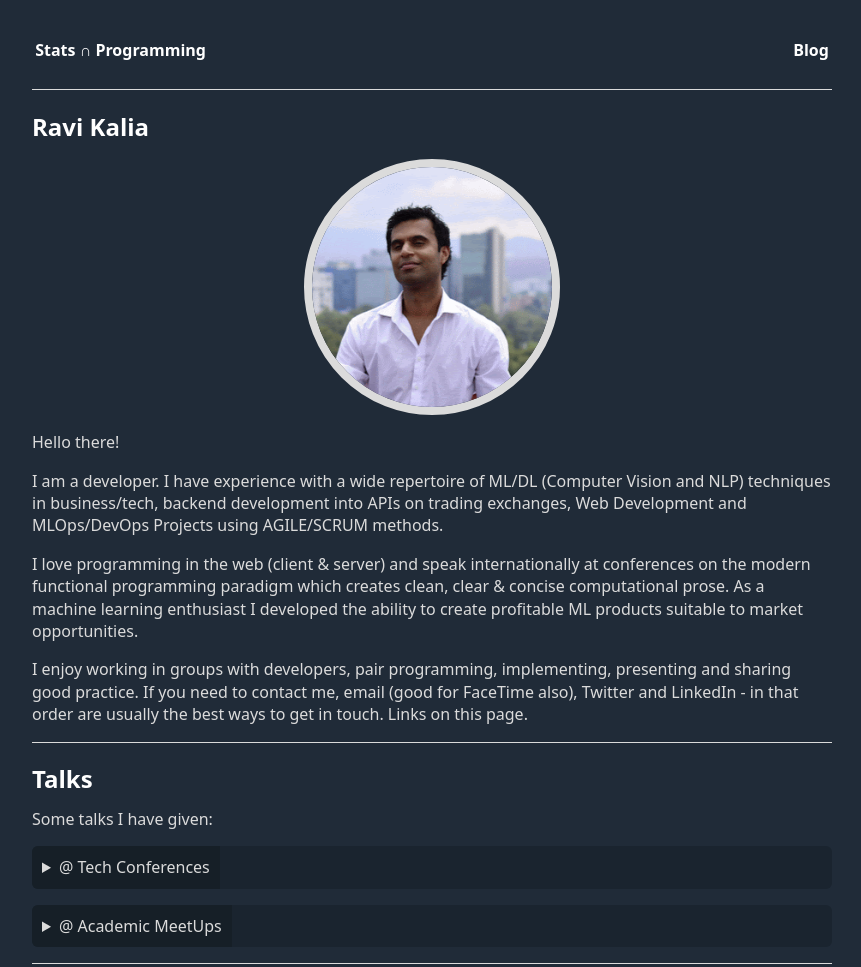
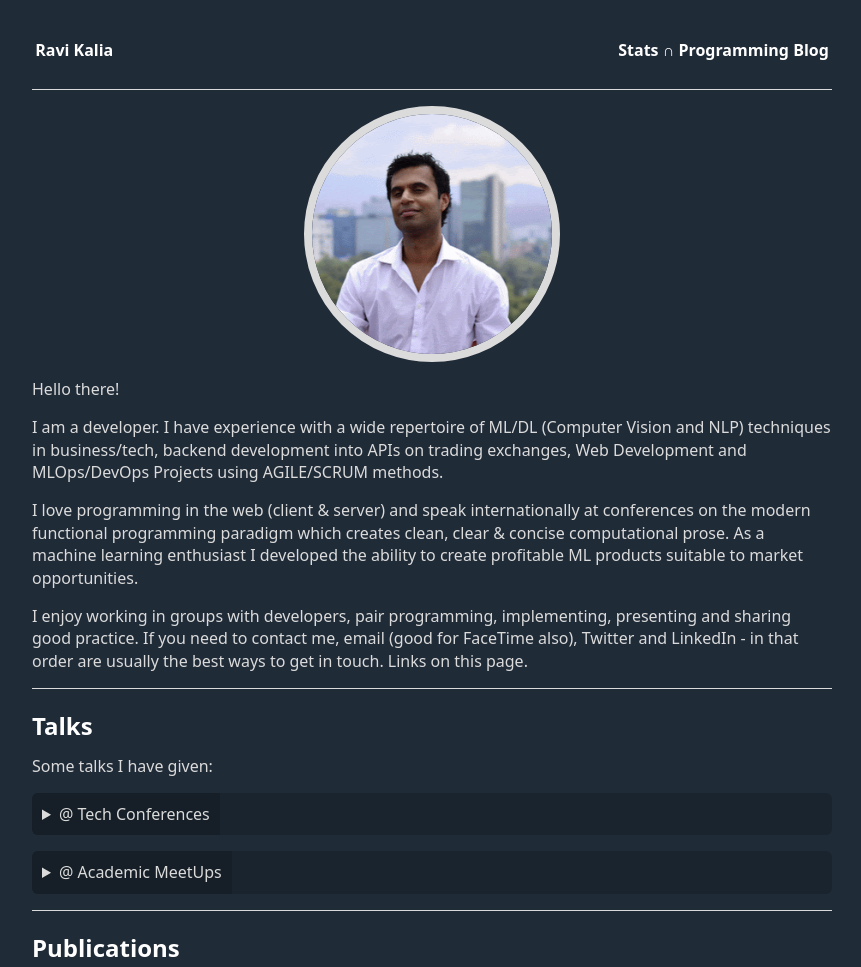
Before and after one commit to project-delphi/project-delphi.github.io, a plain HTML site: page index.html in a window 1280 px wide. Shown: the top 967 px of the page, without its empty margins (208-1069 px from the left). Drawn offline with Linux system fonts and the light colour scheme.

Commit message:
improvement(rename): update with renaming of blog and scroll to top link

```diff
--- a/index.html
+++ b/index.html
@@ -15,12 +15,12 @@
       <nav>
         <ul>
           <li>
-            <a href="#top">Stats ∩ Programming</a>
+            <a href="#top">Ravi Kalia</a>
           </li>
         </ul>
         <ul>
           <li>
-            <a href="./blog.html"> Blog </a>
+            <a href="./ml-blog/"> Stats ∩ Programming Blog </a>
           </li>
         </ul>
       </nav>
@@ -28,7 +28,6 @@
     </header>
     <main>
       <section id="biography">
-        <h2>Ravi Kalia</h2>
         <img src="./images/ravi.thumbnail.gif" alt="" id="ravi" />
 
         <p>
```
